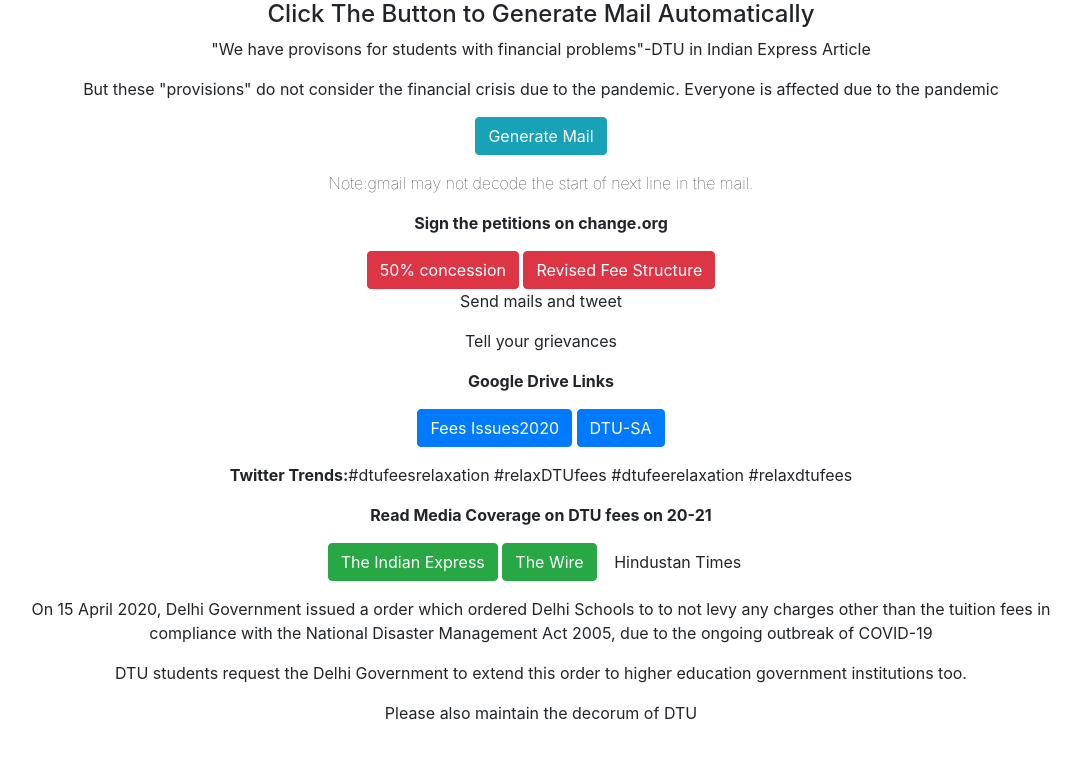
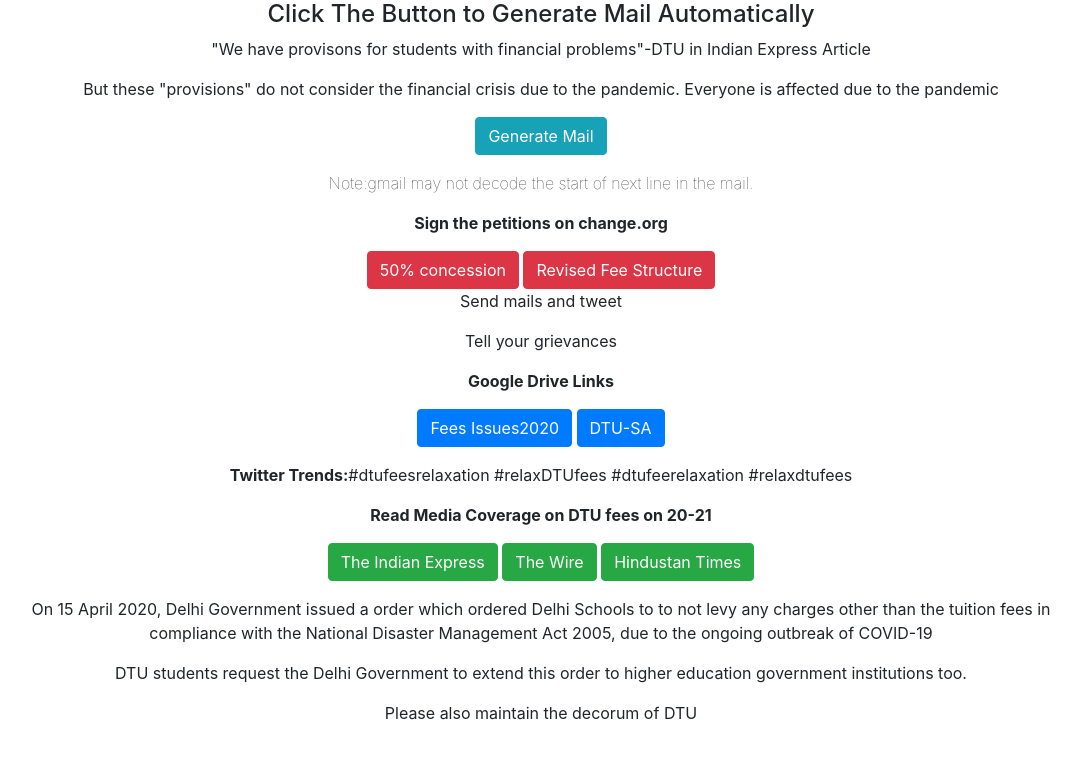
Before and after one commit to dtuvoice/dtufeesnews, a plain HTML site: page index.html in a window 1280 px wide. Shown: the whole page, without its empty margins (99-1180 px from the left). Drawn offline with nearby package versions, Linux system fonts and the light colour scheme.

Commit message:
Update index.html

```diff
--- a/index.html
+++ b/index.html
@@ -28,7 +28,7 @@
 
     <p><a class="btn btn-success" href="https://indianexpress.com/article/cities/delhi/asked-to-pay-rs-1-9-lakh-in-annual-fee-or-hefty-fine-dtu-students-seek-relief-6533458/">The Indian Express</a>
     <a class="btn btn-success" href="https://thewire.in/education/delhi-technological-university-fee-deadline-lockdown">The Wire</a>
-        <a class="btn btn-sucess" href="https://www.hindustantimes.com/cities/dtu-students-in-a-fix-as-fee-deadline-ends-on-aug-5/story-kwrQZUgaCkdUfT4ja77JOM.html">Hindustan Times</a></p>
+        <a class="btn btn-success" href="https://www.hindustantimes.com/cities/dtu-students-in-a-fix-as-fee-deadline-ends-on-aug-5/story-kwrQZUgaCkdUfT4ja77JOM.html">Hindustan Times</a></p>
 <p>On 15 April 2020, Delhi Government issued a order which ordered Delhi Schools to to not levy any charges other than the tuition fees in compliance with the National Disaster Management Act 2005, due to the ongoing outbreak of COVID-19</p>
 <p>DTU students request the Delhi Government to extend this order to higher education government institutions too.</p>
 
```
